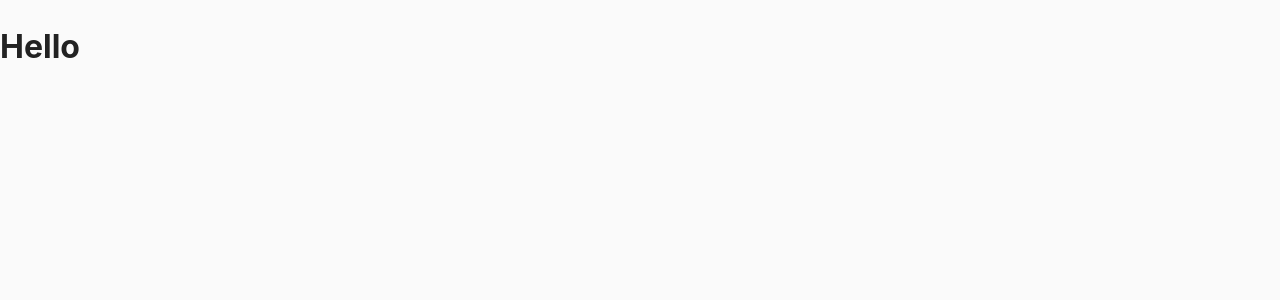
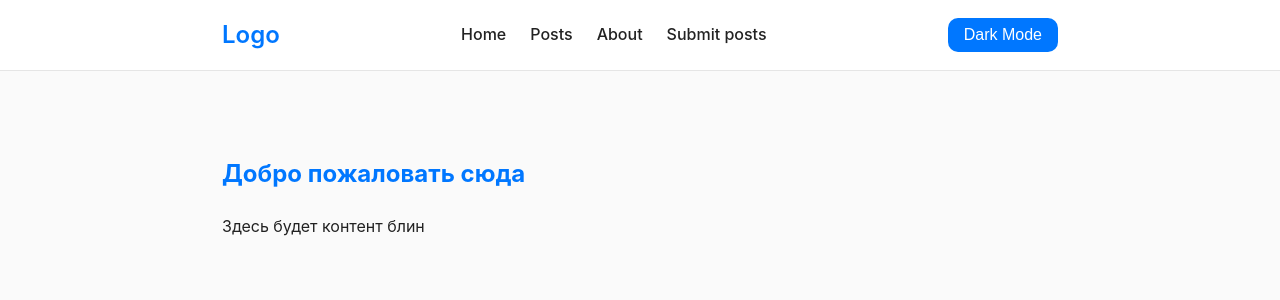
Before and after one commit to MeLonMzfk54/posts-react, a React (Vite) app: page / in a window 1280 px wide. Shown: the top 300 px of the page. Built offline with nearby package versions, Linux system fonts and the light colour scheme.

Commit message:
feat: header + main styles

```diff
--- a/src/App.css
+++ b/src/App.css
@@ -21,3 +21,79 @@ body {
     color: var(--color-text);
     line-height: 1.6;
 }
+
+.container {
+    max-width: 900px;
+    margin: 0 auto;
+    padding: 2rem;
+    width: 100%;
+}
+
+.header {
+    background: #fff;
+    border-bottom: 1px solid var(--color-border);
+    position: sticky;
+    top: 0;
+    z-index: 10;
+}
+
+.header-inner {
+    display: flex;
+    align-items: center;
+    justify-content: space-between;
+    padding: 1rem 2rem;
+}
+
+.logo {
+    margin: 0;
+    font-size: 1.5rem;
+    color: var(--color-primary);
+    font-weight: 600;
+}
+
+.nav {
+    display: flex;
+    gap: 1.5rem;
+    align-items: center;
+}
+
+.nav a {
+    text-decoration: none;
+    color: var(--color-text);
+    font-weight: 500;
+    transition: color var(--transition);
+}
+
+.nav a:hover {
+    color: var(--color-primary);
+}
+
+button {
+    background: var(--color-primary);
+    color: #fff;
+    border-radius: var(--radius);
+    border: none;
+    cursor: pointer;
+    padding: 0.5rem 1rem;
+    font-size: 1rem;
+    transition: color var(--transition);
+}
+
+button:hover {
+    color: var(--color-text);
+}
+
+
+
+.main {
+    min-height: 100vh;
+    width: 100vw;
+    padding: 2rem;
+    background: var(--color-bg);
+    display: flex;
+    justify-content: center;
+}
+
+.main-title {
+    color: var(--color-primary);
+}
--- a/src/App.jsx
+++ b/src/App.jsx
@@ -1,10 +1,29 @@
 import './App.css'
 
 function App() {
+  const title = 'Добро пожаловать сюда'
 
-  return (
-      <h1>Hello</h1>
-  )
+  return <div className="app">
+    <header className="header">
+      <div className="container header-inner">
+        <h1 className='logo'>Logo</h1>
+        <nav className="nav">
+          <a href="#">Home</a>
+          <a href="#">Posts</a>
+          <a href="#">About</a>
+          <a href="#">Submit posts</a>
+        </nav>
+        <button>Dark Mode</button>
+      </div>
+    </header>
+
+    <main className="main">
+      <div className='container'>
+        <h2 className='main-title'>{title}</h2>
+        <p>Здесь будет контент блин</p>
+      </div>
+    </main>
+  </div>
 }
 
 export default App
```
